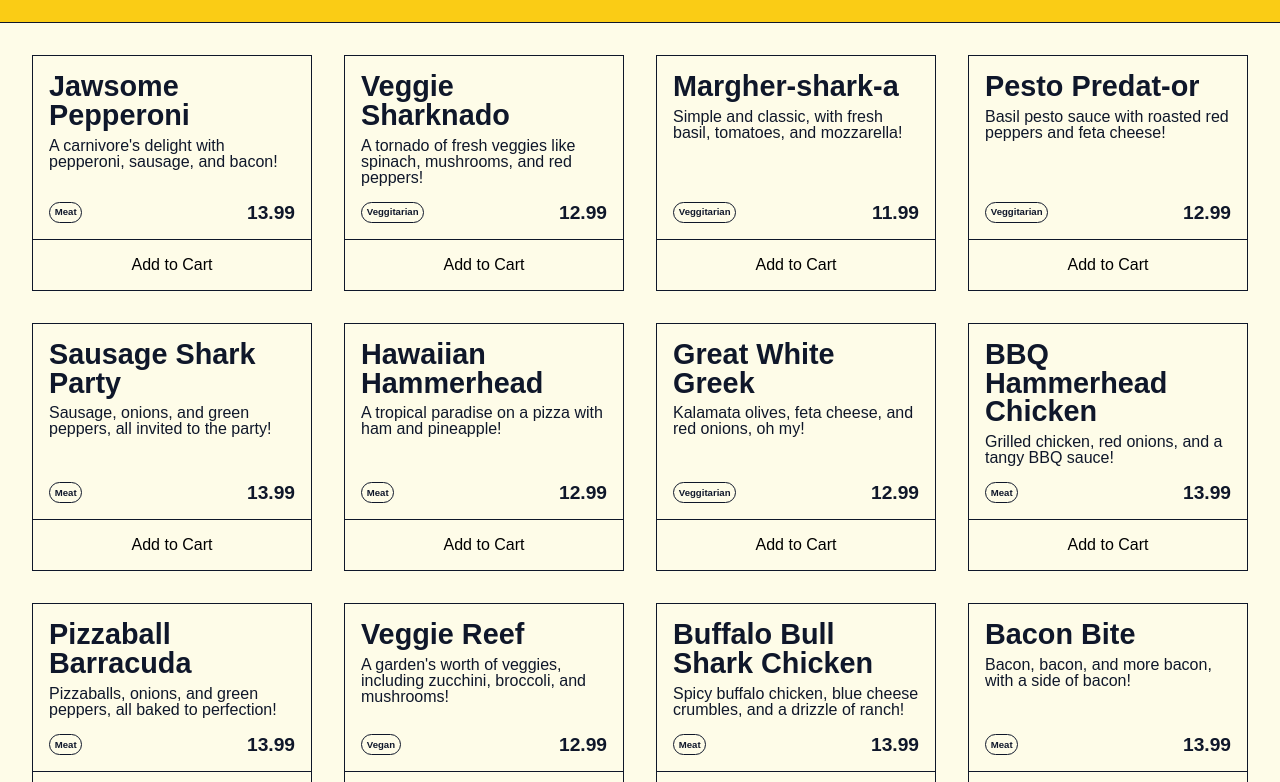
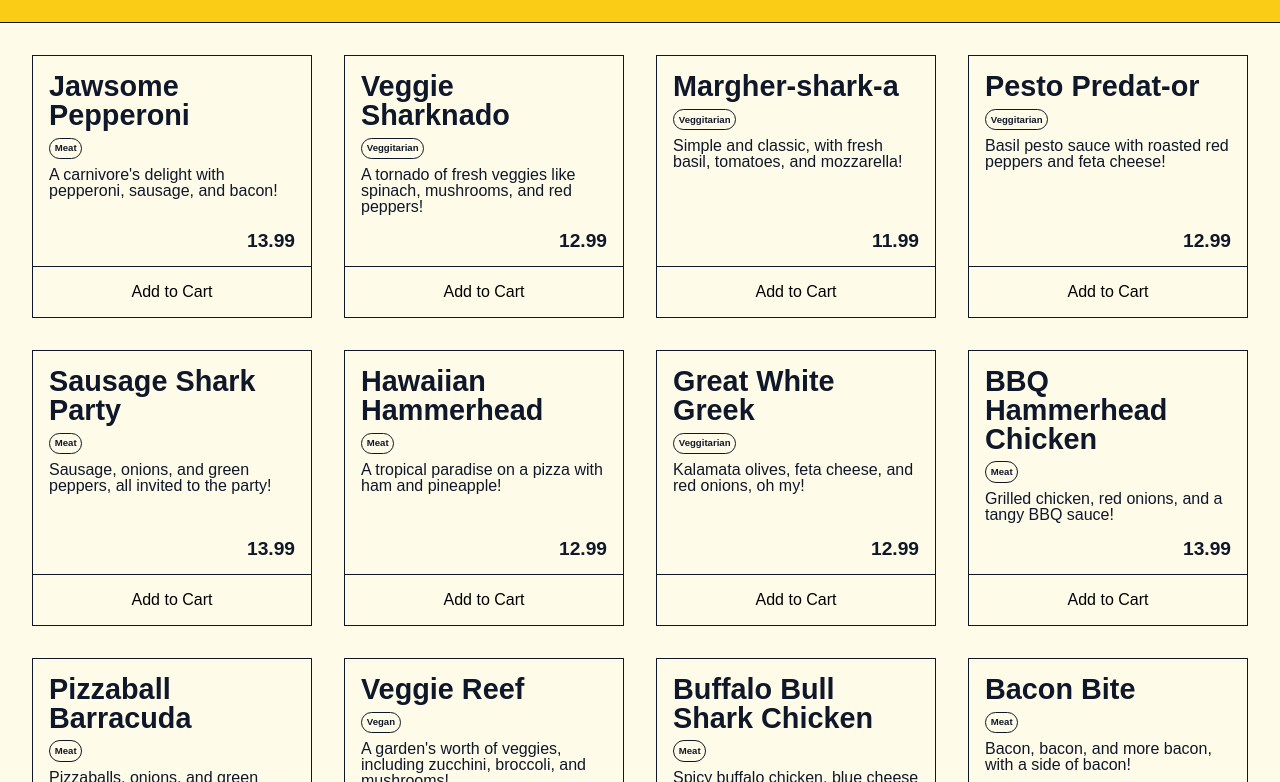
Before and after one commit to kianeblackman/pizza-shark, a React (Vite) app: page /menu in a window 1280 px wide. Shown: the part 1418-2200 px from the top of the page. Built offline with nearby package versions, Linux system fonts and the light colour scheme; a web font is replaced by a local one.

Commit message:
spacing added to items in itemms card

```diff
--- a/src/pages/menu/PizzaList.jsx
+++ b/src/pages/menu/PizzaList.jsx
@@ -8,10 +8,10 @@ export default function PizzaList() {
       <div className='item-details'>
         <div className='item-main-details'>
           <h3 className='item-name'>{pizzaArr.name}</h3>
+          <h3 className='item-tag'>{pizzaArr.type}</h3>
           <p className='item-description'>{pizzaArr.description}</p>
         </div>
         <div className='item-sub-details'>
-          <h3 className='item-tag'>{pizzaArr.type}</h3>
           <h3 className='item-price'>{pizzaArr.price}</h3>
         </div>
       </div>
--- a/src/scss/components/_item-card.scss
+++ b/src/scss/components/_item-card.scss
@@ -4,7 +4,6 @@
   display: flex;
   flex-direction: column;
   justify-content: space-between;
-  // margin: 1rem;
   border: colours.$primary-black 1px solid;
   cursor: pointer;
   &:hover {
@@ -17,7 +16,6 @@
     display: flex;
     flex-direction: column;
     justify-content: space-between;
-    align-items: left;
     height: 100%;
     padding: 1rem;
     gap: 1rem;
@@ -28,10 +26,14 @@
       .item-name {
         font-size: 1.8rem;
         font-weight: 600;
-        sup {
-          font-size: 0.6rem;
-          font-weight: 300;
-        }
+      }
+      .item-tag {
+        font-size: 0.6rem;
+        font-weight: 600;
+        width: fit-content;
+        padding: 0.3rem;
+        border: colours.$primary-black 1px solid;
+        border-radius: 6rem;
       }
       .item-description {
         font-size: 1rem;
@@ -41,20 +43,13 @@
     .item-sub-details {
       display: flex;
       justify-content: space-between;
-      align-items: center;
       width: 100%;
       gap: 1rem;
       .item-price {
+        width: 100%;
+        text-align: right;
         font-size: 1.2rem;
         font-weight: 600;
-      }
-      .item-tag {
-        font-size: 0.6rem;
-        font-weight: 600;
-        width: fit-content;
-        padding: 0.3rem;
-        border: colours.$primary-black 1px solid;
-        border-radius: 6rem;
       }
     }
   }
@@ -69,7 +64,7 @@
     cursor: pointer;
     &:hover {
       color: colours.$primary-background;
-      background-color: colours.$primary-black;
+      background-color: colours.$primary-green;
     }
   }
 }
```
Also changed, not shown: src/scss/styles.css, 1 other file (tests, documents, lock files or other folders).
